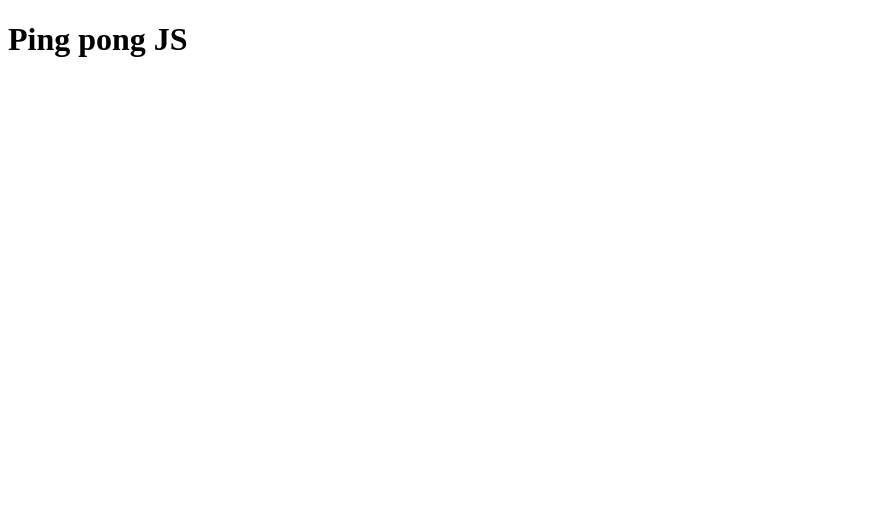
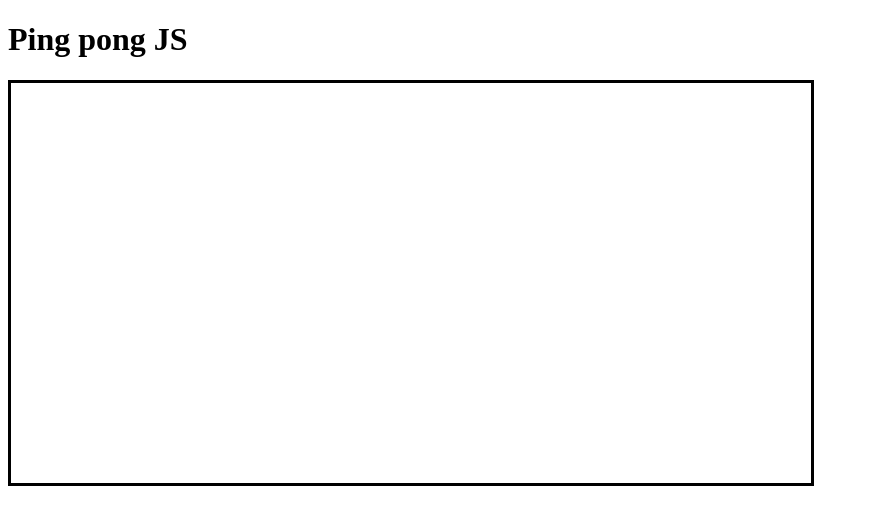
Before and after one commit to DehyroM/ActividadJS, a plain HTML site: page index.html in a window 1280 px wide. Shown: the whole page, without its empty margins (0-869 px from the left). Drawn offline with Linux system fonts and the light colour scheme.

Commit message:
Se agregó el listener del main en el main.js y se corrigió un error en el index.html

```diff
--- a/index.html
+++ b/index.html
@@ -2,9 +2,10 @@
 <html lang="en">
 <head>
     <meta charset="UTF-8">
-    <meta http-equiv="X-UA-Compatible" content="IE=edge">
-    <meta name="viewport" content="width=device-width, initial-scale=1.0">
     <title></title>
+    <style>
+		canvas{ border:solid; }
+	</style>
 </head>
 <body>
     <h1>Ping pong JS</h1>
--- a/main.js
+++ b/main.js
@@ -0,0 +1,45 @@
+// Preguntas:
+/**
+ * 1. Por qué
+ */
+
+(function(){
+	self.Board = function(width, height){
+		this.width = width;
+		this.height = height;
+		this.playing = false;
+		this.game_over = false;
+		this.bars = [];
+        this.ball = null;
+	}
+
+	self.Board.prototype = {
+		get elements(){
+			var elements = this.bars;
+			elements.push(this.ball);
+			return elements;
+
+		}
+	}
+})();
+
+(function(){
+	self.BoardView = function(canvas,board){
+		this.canvas = canvas;
+		this.canvas.width = board.width;
+		this.canvas.height = board.height;
+		this.board = board;
+		this.ctx = canvas.getContext("2d");
+	}
+})();
+
+self.addEventListener("load", main);
+
+// main():
+function main(){
+
+	var board = new Board(800,400);
+    var canvas = document.getElementById('canvas');
+    var board_view = new BoardView(canvas, board);
+
+}
```
